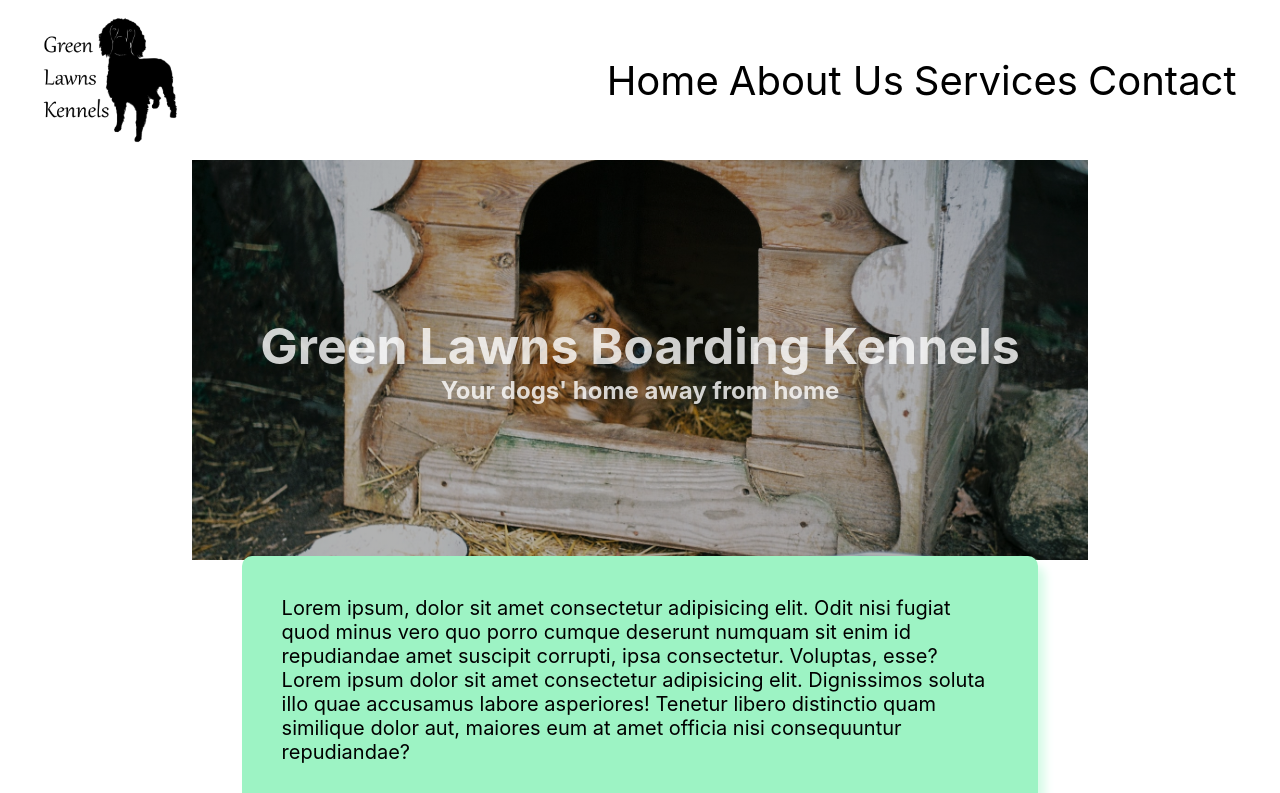
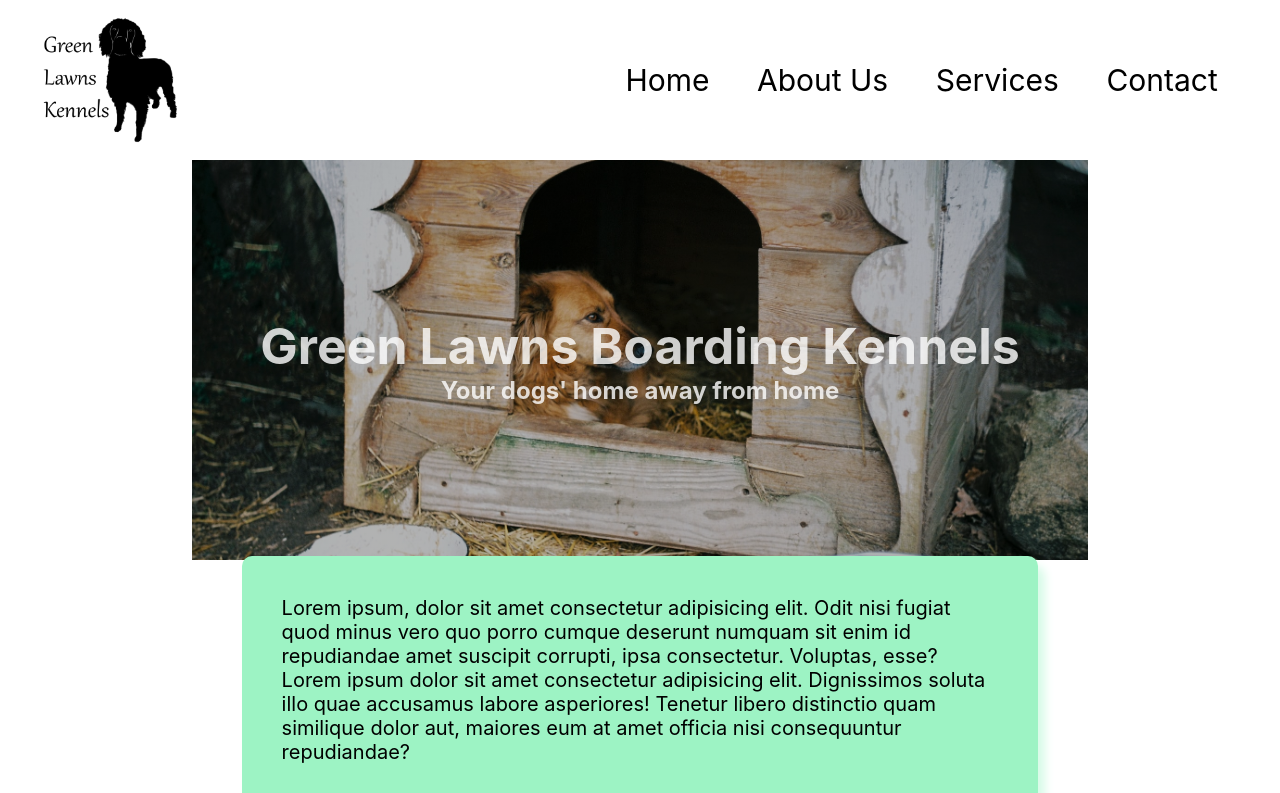
Before and after one commit to Velocima/green-lawns, a React (Create React App) app: page / in a window 1280 px wide. Shown: the top 793 px of the page. Built offline with nearby package versions, Linux system fonts and the light colour scheme.

Commit message:
nav links made smaller

```diff
--- a/src/css/nav.css
+++ b/src/css/nav.css
@@ -18,6 +18,6 @@ nav {
     nav ul li {
       transition: all 0.3s; }
       nav ul li a {
-        font-size: 40px;
+        font-size: 30px;
         color: black;
         text-decoration: none; }
--- a/src/scss/nav.scss
+++ b/src/scss/nav.scss
@@ -1,9 +1,12 @@
+@import 'variables/variables';
+
 nav {
 	display: flex;
 	flex-direction: row;
 	justify-content: space-between;
 	align-items: center;
 	height: 20vh;
+	// background-color: $nav-color;
 	img {
 		height: 18vh;
 		width: auto;
@@ -19,7 +22,7 @@ nav {
 		li {
 			transition: all 0.3s;
 			a {
-				font-size: 40px;
+				font-size: 30px;
 				color: black;
 				text-decoration: none;
 			}
--- a/src/scss/variables/_variables.scss
+++ b/src/scss/variables/_variables.scss
@@ -1,3 +1,4 @@
 $background-color: white;
 $container-shadow: #d7fbe8;
 $container-color: #9df3c4;
+$nav-color: #1fab89;
```
